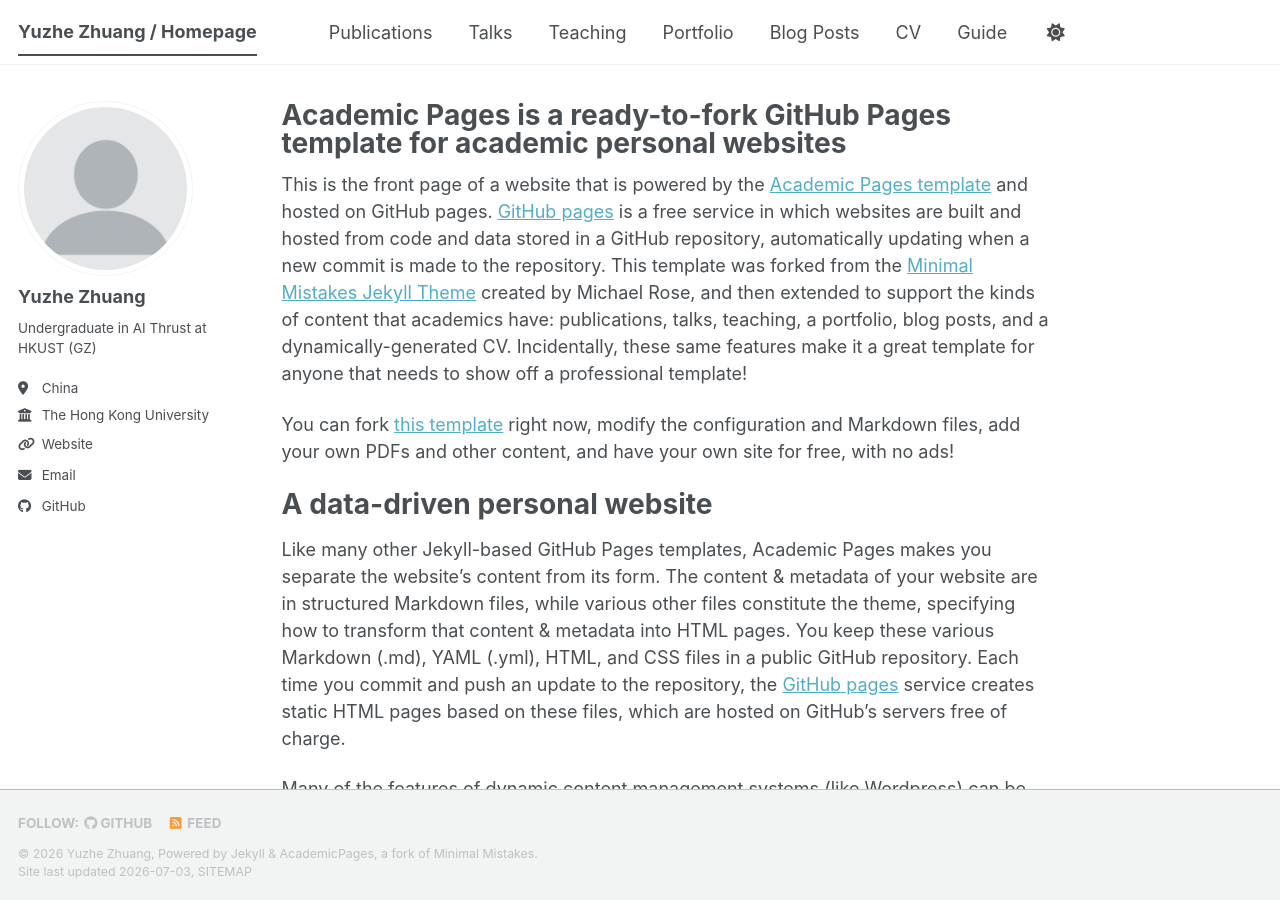
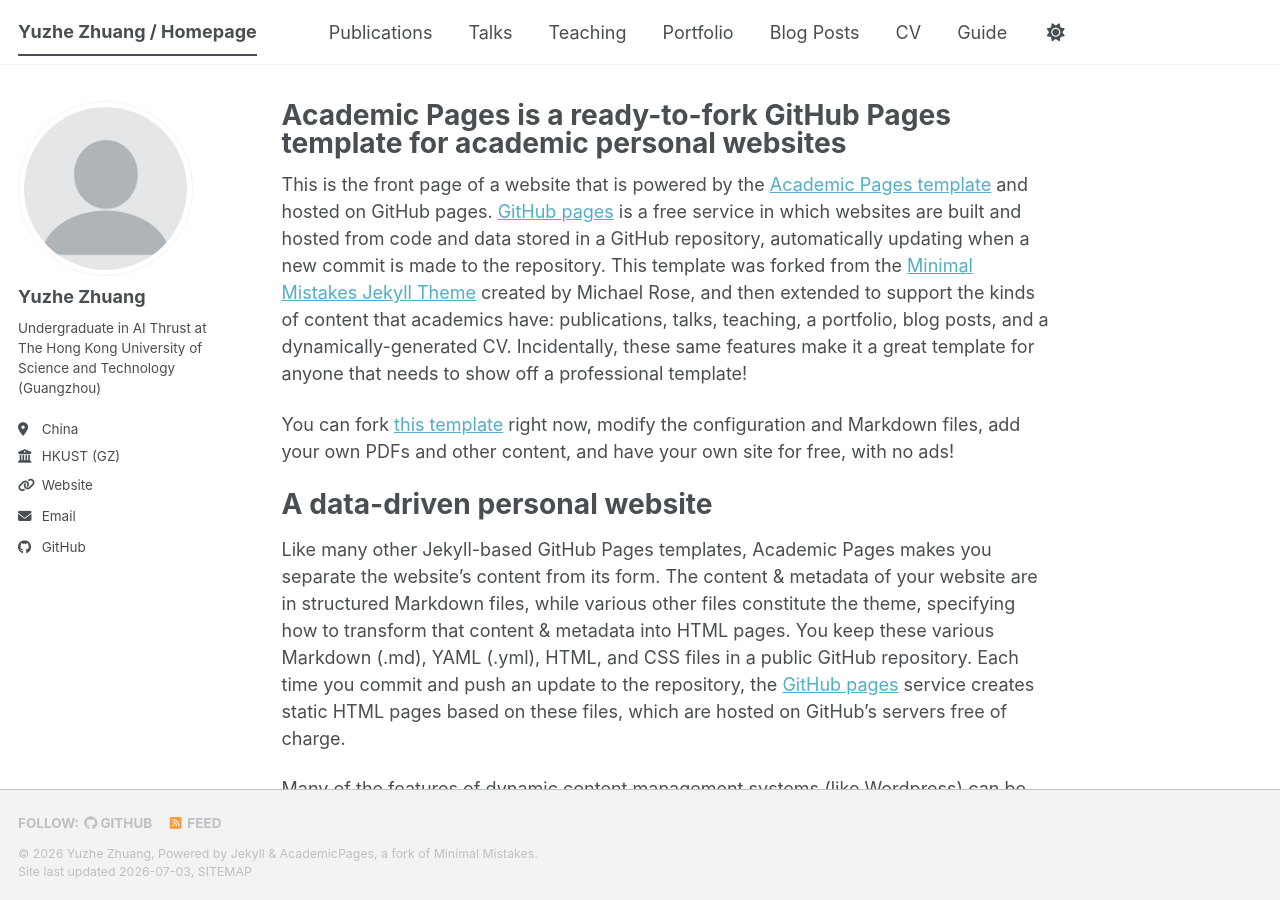
Before and after one commit to dreamyingy/dreamyingy.github.io, a Jekyll site: the page built from _pages/about.md, in a window 1280 px wide and 900 px high. Built offline with Jekyll 4.4.1, drawn with Linux system fonts in a browser that asks for light colours; a style sheet for code colours, icons or effects is not loaded.

```diff
--- a/_config.yml
+++ b/_config.yml
@@ -26,9 +26,9 @@ author:
   avatar           : "profile.png"
   name             : "Yuzhe Zhuang"
   pronouns         : # example: "she/her"
-  bio              : "Undergraduate in AI Thrust at HKUST (GZ)"
+  bio              : "Undergraduate in AI Thrust at The Hong Kong University of Science and Technology (Guangzhou)"
   location         : "China"
-  employer         : "The Hong Kong University of Science and Technology (Guangzhou)"
+  employer         : "HKUST (GZ)"
   uri              : "https://dreamyingy.github.io"# URL
   email            : "yzhuang671@connect.hkust-gz.edu.cn"
 
```
